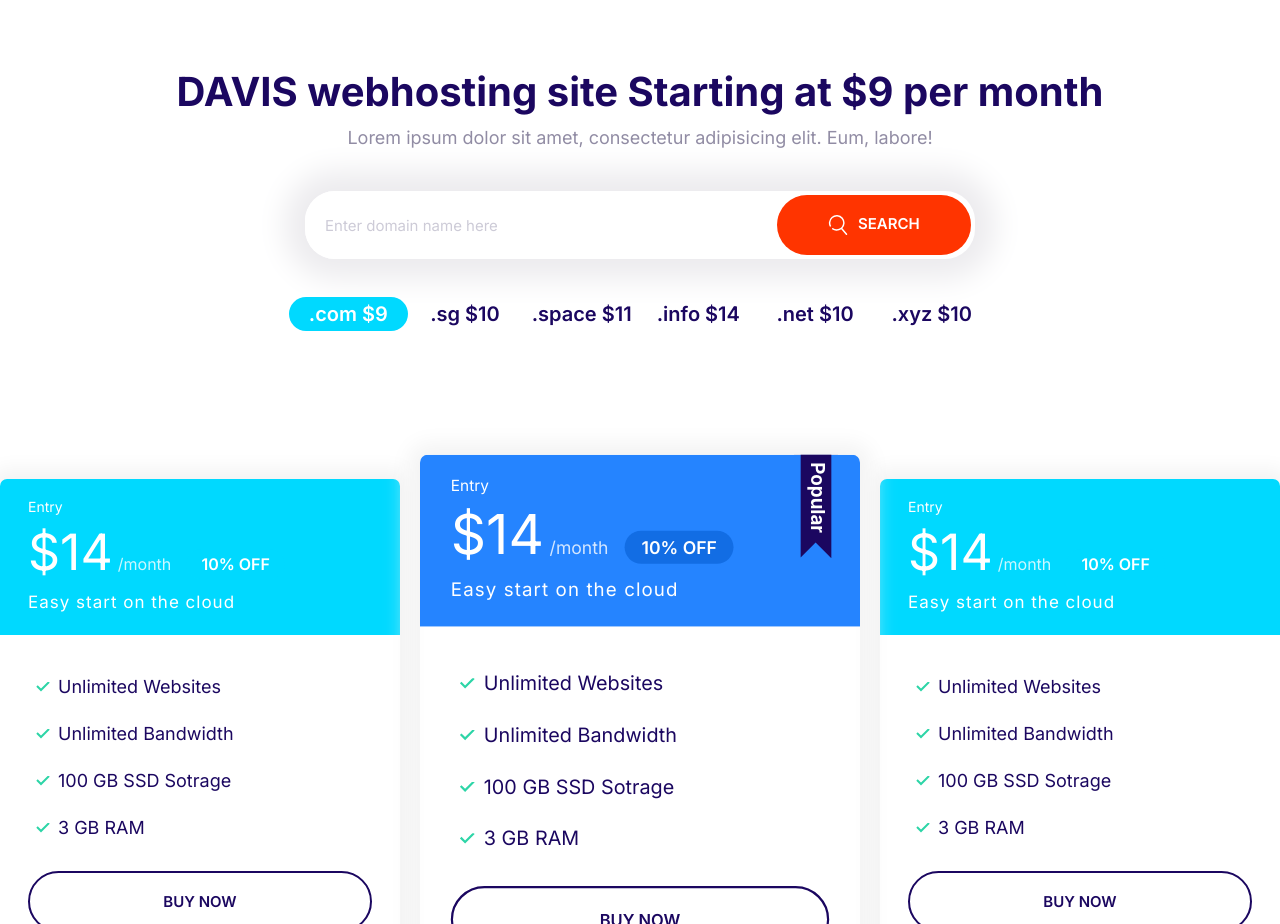
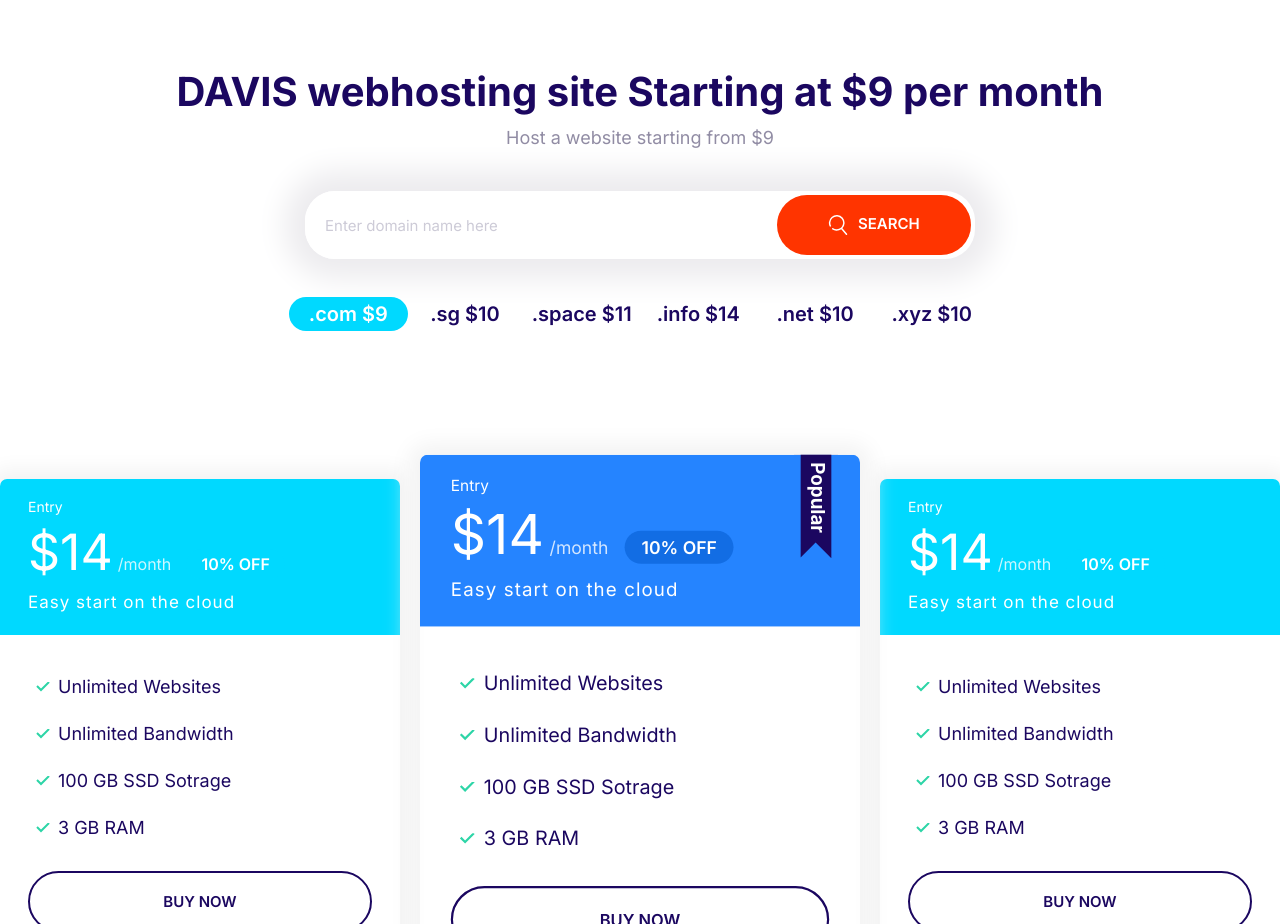
Before and after one commit to nkemdavis/Davestinct, a website built with Parcel: page index.html in a window 1280 px wide. Shown: the part 800-1724 px from the top of the page. Built offline with nearby package versions, Linux system fonts and the light colour scheme.

Commit message:
Updating the webhosting container

```diff
--- a/index.html
+++ b/index.html
@@ -47,7 +47,7 @@
     <section class="block container block__domain" data-aos="fade-up">
         <header class="block__header">
             <h2>DAVIS webhosting site Starting at $9 per month</h2>
-            <p>Lorem ipsum dolor sit amet, consectetur adipisicing elit. Eum, labore!</p>
+            <p>Host a website starting from $9</p>
         </header>
         <div class="input-group">
             <input type="text" class="input" placeholder="Enter domain name here">
```
